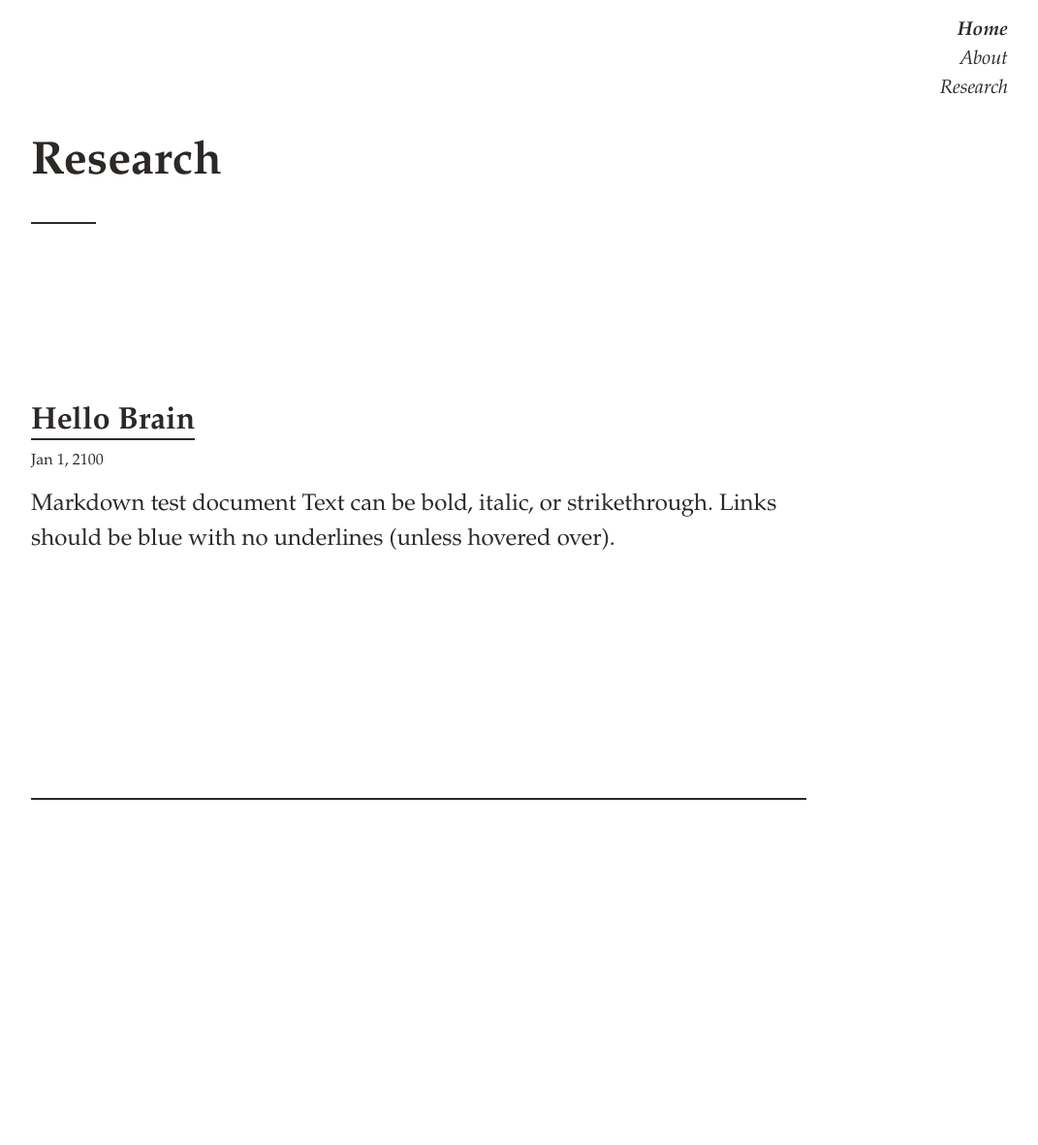
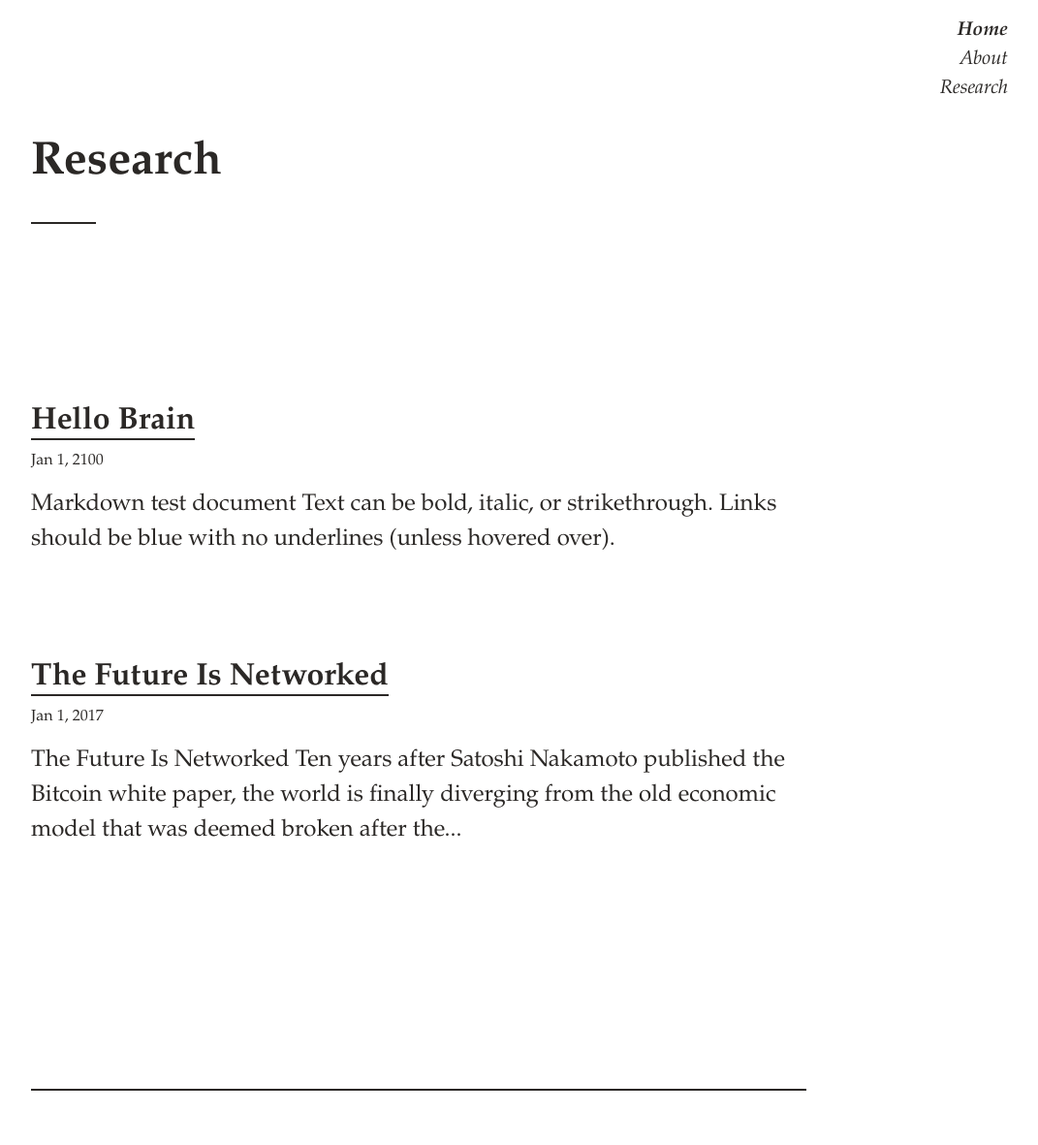
Before and after one commit to linkneuro/linkneuro.github.io, a Jekyll site: the page built from research.html, in a window 1280 px wide. Shown: the whole page at 97% size, without its empty margins (208-1279 px from the left). Built offline with Jekyll 4.4.1, drawn with Linux system fonts in a browser that asks for light colours; before the commit the page ends 900 px from its top, so only the background shows below that.

Commit message:
Update 2017-01-01-the-future-is-networked.md

```diff
--- a/_posts/2017-01-01-the-future-is-networked.md
+++ b/_posts/2017-01-01-the-future-is-networked.md
@@ -1,8 +1,11 @@
+---
 layout: post
 title:  "The Future Is Networked"
 category: research
 tags: crypto
+---
 
+### The Future Is Networked
 
 Ten years after Satoshi Nakamoto published the Bitcoin white paper, the world is finally diverging from the old economic model that was deemed broken after the last great financial crisis. Although there is still widespread dissonance within the elite that open, financial protocols are nothing more than a bubble, the genie is out of the bottle. The narrative of the bubble that the media has created will only accelerate this. Looking closely to what is actually happening is key to understanding how the future will develop.
 
```
